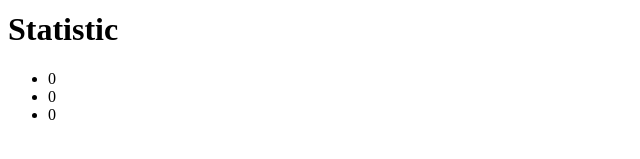
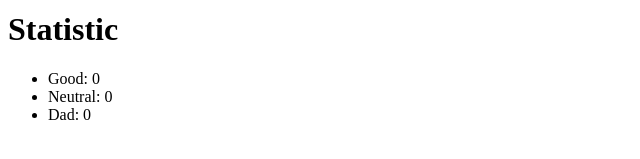
Before and after one commit to vjandrei/fullstack-haaste, a React (Create React App) app in the folder osa1/d/: page / in a window 1280 px wide. Shown: the part 153-312 px from the top of the page, without its empty margins (0-640 px from the left). Built offline with nearby package versions, Linux system fonts and the light colour scheme.

Commit message:
Lisätty teksti lukujen eteen.

```diff
--- a/osa1/d/src/index.js
+++ b/osa1/d/src/index.js
@@ -27,9 +27,9 @@ const App = () => {
         <Button handleClick={() => setBad(bad + 1)}  name={badText} />
         <h1>Statistic</h1>
         <ul>
-            <li>{good}</li>
-            <li>{neutral}</li>
-            <li>{bad}</li>
+            <li>Good: {good}</li>
+            <li>Neutral: {neutral}</li>
+            <li>Dad: {bad}</li>
         </ul>
     </div>
   )
```
